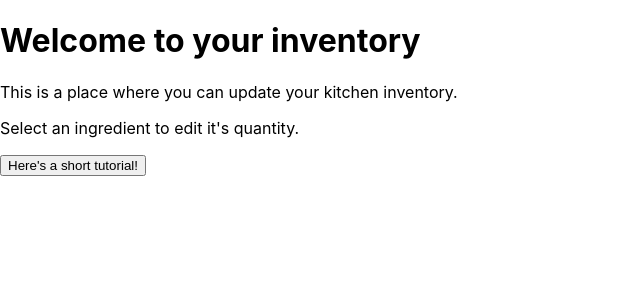
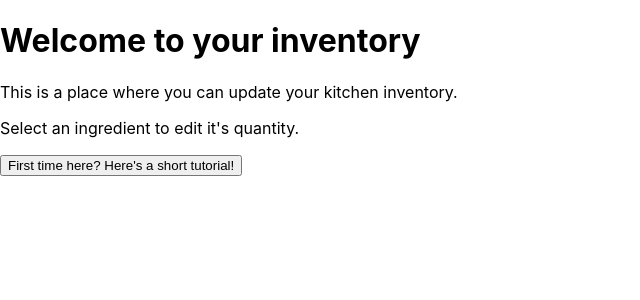
Before and after one commit to crfmc/Sous-next, a Next.js app: page /pantry in a window 1280 px wide. Shown: the top 300 px of the page, without its empty margins (0-640 px from the left). Built offline with nearby package versions, Linux system fonts and the light colour scheme.

Commit message:
add tutorial button

```diff
--- a/pages/pantry/index.tsx
+++ b/pages/pantry/index.tsx
@@ -1,6 +1,9 @@
 import Head from 'next/head';
 
 export default function Inventory() {
+  function handleClick(e: Event) {
+    console.log("button clicked", e);
+  }
   return (
     <>
       <h1>Welcome to your inventory</h1>
@@ -8,7 +11,7 @@ export default function Inventory() {
       <p>Select an ingredient to edit it's quantity.</p>
 
 
-      <button>Here's a short tutorial!</button>
+      <button>First time here? Here's a short tutorial!</button>
     </>
   );
 }
```
